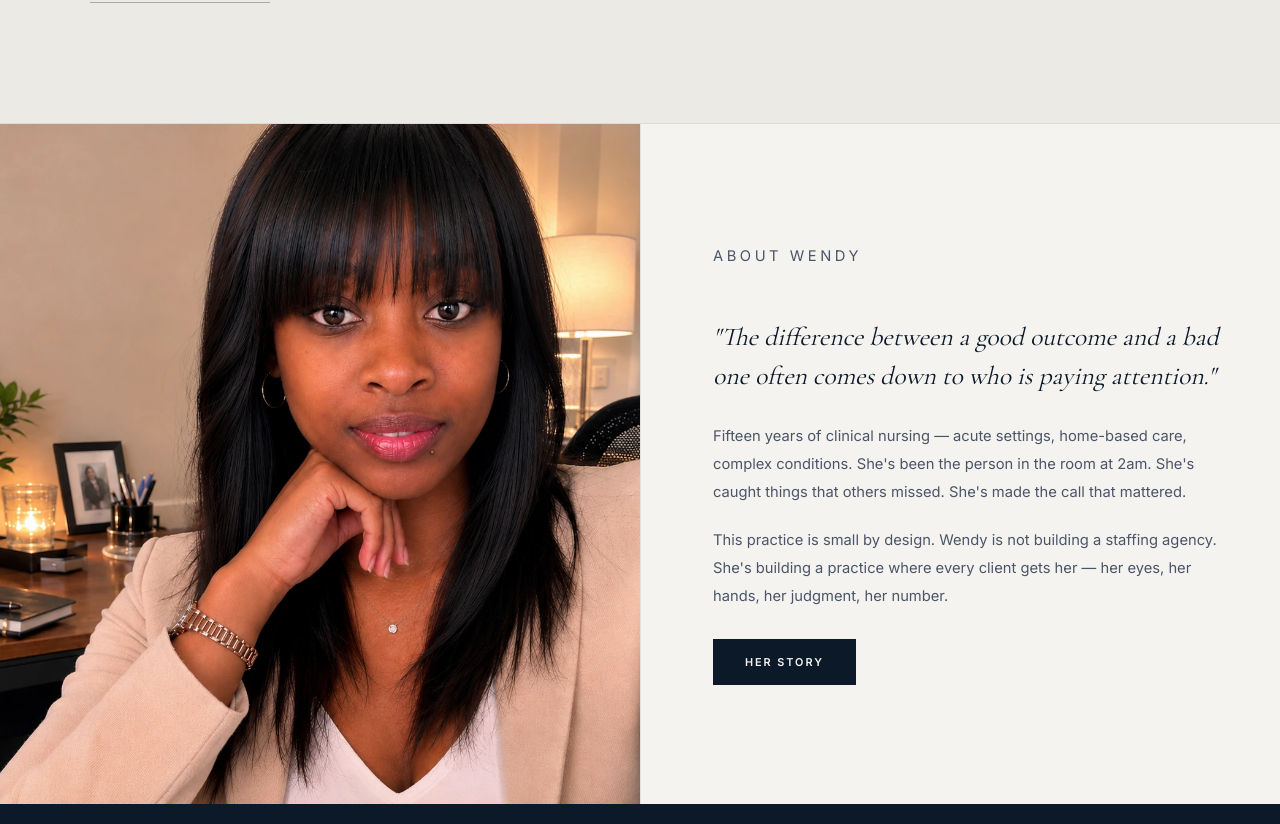
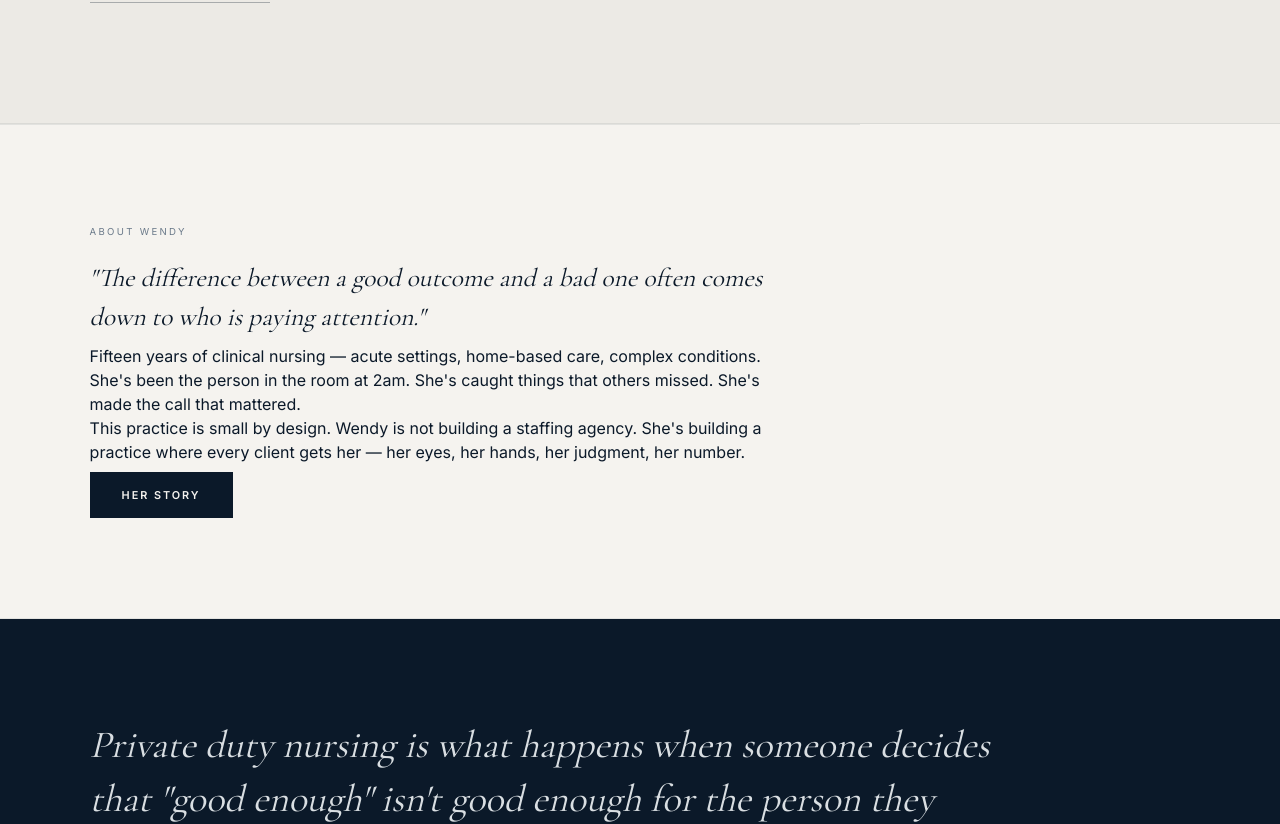
Before and after one commit to wendyservices2011-commits/wendy-concierge-nursing, a Next.js app: page / in a window 1280 px wide. Shown: the part 2260-3084 px from the top of the page. Built offline with nearby package versions, Linux system fonts and the light colour scheme.

Commit message:
Remove photo from homepage — keep on About page only

```diff
--- a/app/globals.css
+++ b/app/globals.css
@@ -1071,6 +1071,15 @@ details[open] summary::after { content: "−"; }
 }
 
 .lhAboutPhoto { position: relative; overflow: hidden; }
+
+.lhAboutNoPhoto {
+  padding: 100px 7%;
+  background: #F5F3EF;
+  border-top: 1px solid rgba(11,25,41,0.08);
+  border-bottom: 1px solid rgba(11,25,41,0.08);
+  max-width: 860px;
+  border-left: none !important;
+}
 
 .lhAboutContent {
   padding: 80px 7% 80px 72px;
--- a/app/page.tsx
+++ b/app/page.tsx
@@ -135,16 +135,7 @@ export default function HomePage() {
         </section>
 
         {/* ── About / Wendy ─────────────────────────────────────── */}
-        <section className="lhAbout">
-          <div className="lhAboutPhoto">
-            <Image
-              src="/wendy.jpg"
-              alt="Wendy Bien-Aime, RN"
-              fill
-              style={{ objectFit: "cover", objectPosition: "top center" }}
-            />
-          </div>
-          <div className="lhAboutContent">
+        <section className="lhAboutText lhAboutNoPhoto">
           <p className="lhLabel">About Wendy</p>
           <blockquote className="lhQuote">
             "The difference between a good outcome and a bad one often comes
@@ -160,10 +151,9 @@ export default function HomePage() {
             agency. She's building a practice where every client gets her —
             her eyes, her hands, her judgment, her number.
           </p>
-            <Link href="/about" className="navyButton" style={{ marginTop: "8px" }}>
+          <Link href="/about" className="navyButton" style={{ marginTop: "8px", alignSelf: "flex-start" }}>
             Her story
           </Link>
-          </div>
         </section>
 
         {/* ── Pull statement ────────────────────────────────────── */}
```
Lines whose indentation alone changed are shown as unchanged.
